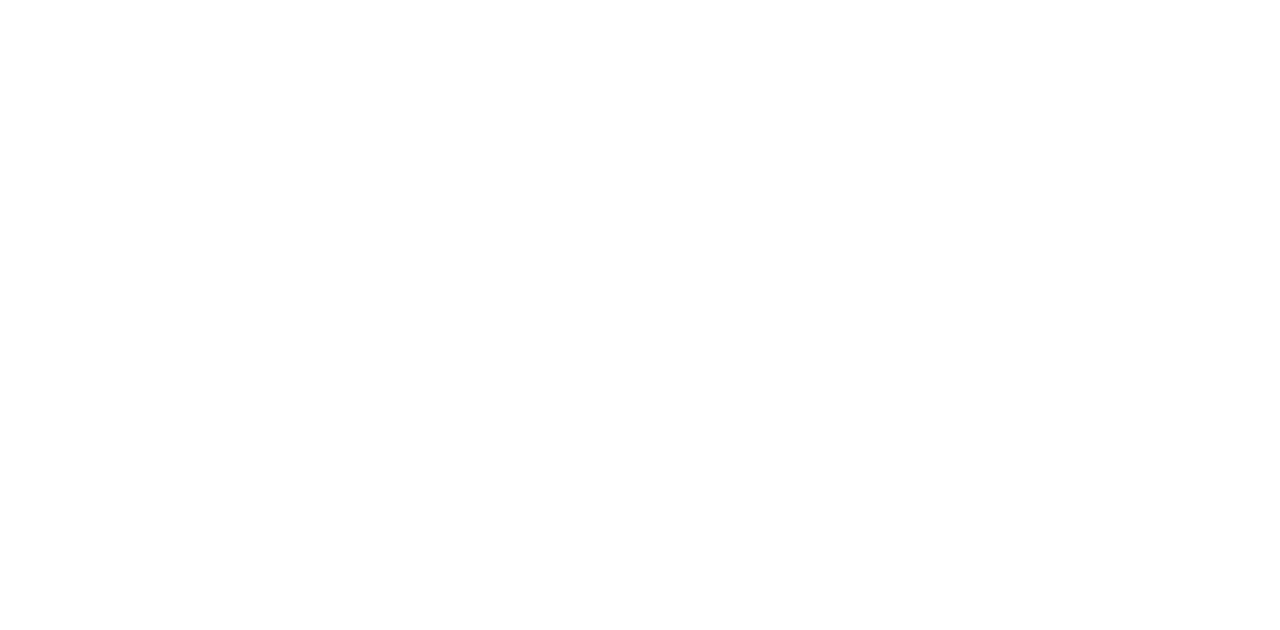
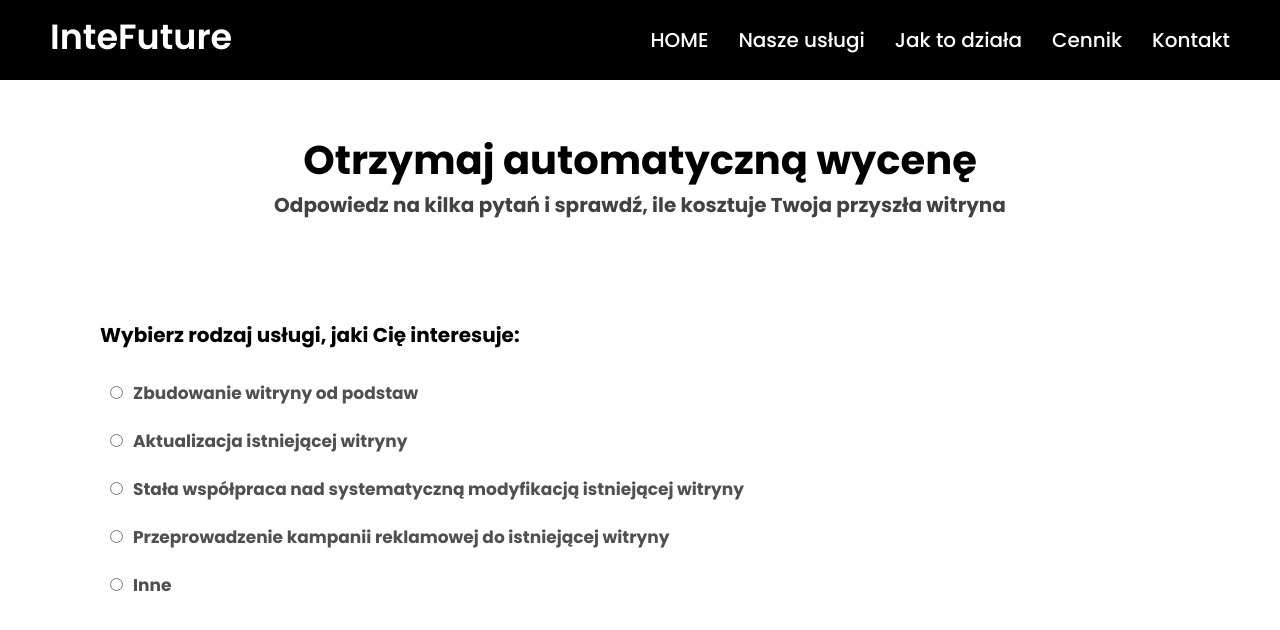
Before and after one commit to KamilCodemate/KamilCodemateWebsite, a React (Create React App) app: page /valuation in a window 1280 px wide. Before the commit this address had no page. Shown: the top 630 px of the page. Built offline with nearby package versions, Linux system fonts and the light colour scheme.

Commit message:
Some changes

```diff
--- a/src/App.tsx
+++ b/src/App.tsx
@@ -3,6 +3,7 @@
 import MainPage from './Pages/MainPage';
 import RequestForm from './Pages/RequestForm';
 import { BrowserRouter as Router, Route, Routes } from 'react-router-dom';
+import Valuation from './Pages/Valuation';
 function App() {
   return (
     <Router>
@@ -10,6 +11,7 @@
         <Routes>
           <Route path='/' element={<MainPage />} />
           <Route path='/request-form' element={<RequestForm />} />
+          <Route path='/valuation' element={<Valuation />} />
         </Routes>
       </div>
     </Router>
--- a/src/Pages/MainPage.tsx
+++ b/src/Pages/MainPage.tsx
@@ -46,7 +46,6 @@
         <div className='hero-right-col'>
           <img src={LaptopImage} alt='laptop' />
         </div>
-        M
       </div>
       <div id='services'>
         <Header title='Nasze usługi' description='Zobacz, z czym możemy Ci pomóc' type='blacked' />
--- /dev/null
+++ b/src/Pages/PageStyles/Valuation.scss
@@ -0,0 +1,77 @@
+@import url('https://fonts.googleapis.com/css2?family=Poppins:ital,wght@0,100;0,200;0,300;0,400;0,500;0,600;0,700;0,800;0,900;1,100;1,200;1,300;1,400;1,500;1,600;1,700;1,800;1,900&display=swap');
+* {
+  box-sizing: border-box;
+  margin: 0;
+  padding: 0;
+  font-family: 'Poppins', sans-serif;
+}
+body {
+  width: 100%;
+}
+.main-content {
+  min-height: 100vh;
+  background-color: white;
+  width: 100%;
+  padding-left: 100px;
+  padding-right: 100px;
+
+  .choose-option-title {
+    font-size: 20px;
+    font-weight: bold;
+  }
+  .choose-option-options {
+    display: flex;
+    flex-direction: column;
+    gap: 22px;
+    margin-top: 30px;
+    padding-left: 10px;
+
+    .choose-option-container {
+      color: rgb(80, 80, 80);
+      width: 100%;
+      font-size: 20px;
+      font-weight: bold;
+      font-size: 17px;
+      span {
+        margin-left: 10px;
+      }
+    }
+  }
+  .form-root {
+    width: 100%;
+    display: flex;
+    margin-top: 100px;
+    gap: 50px;
+    .left-col,
+    .right-col {
+      width: 50%;
+      min-height: 600px;
+    }
+    .left-col {
+      .left-col-title {
+        font-size: 18px;
+        color: rgb(60, 60, 60);
+        font-weight: bold;
+      }
+    }
+  }
+}
+.menu-slide-button {
+  fill: white;
+  color: white;
+
+  top: 20px;
+  left: 20px;
+  font-size: 50px;
+  display: none;
+  z-index: 999;
+  position: fixed;
+}
+.menu-slide-button:hover {
+  cursor: pointer;
+}
+@media only screen and (max-width: 1050px) {
+  .menu-slide-button {
+    display: block;
+  }
+}
--- /dev/null
+++ b/src/Pages/Valuation.tsx
@@ -0,0 +1,123 @@
+import React, { useState } from 'react';
+import MainNavbar from '../Components/MainNavbar';
+import Header from '../Components/Header';
+import './PageStyles/Valuation.scss';
+import CreateWebsiteFormBasicsList from '../Components/RequestFolderElements/CreateWebsiteFormBasicsList';
+
+const Valuation: React.FC = () => {
+  const [isMenuActive, activeMenu] = useState(false);
+  const [checkedRadio, setCheckedRadio] = useState('');
+  const [step, setStep] = useState<number>(1);
+  const slideButtonClicked = () => {
+    activeMenu(!isMenuActive);
+  };
+  const handleRadioChange = (event: React.ChangeEvent<HTMLInputElement>) => {
+    setCheckedRadio(event.target.value);
+    setStep(step + 1);
+  };
+
+  const ChooseOption = () => {
+    return (
+      <div className='choose-option-container'>
+        <div className='choose-option-title'>Wybierz rodzaj usługi, jaki Cię interesuje:</div>
+        <div className='choose-option-options'>
+          <div className='choose-option-container'>
+            <input
+              type='radio'
+              id='opt1'
+              className='choose-option-option'
+              name='choose-option-option'
+              value='opt1'
+              onChange={handleRadioChange}
+              checked={checkedRadio === 'opt1'}
+            />
+            <label htmlFor='opt1'>
+              <span>Zbudowanie witryny od podstaw</span>
+            </label>
+          </div>
+          <div className='choose-option-container'>
+            <input
+              type='radio'
+              id='opt2'
+              className='choose-option-option'
+              name='choose-option-option'
+              value='opt2'
+              onChange={handleRadioChange}
+              checked={checkedRadio === 'opt2'}
+            />
+            <label htmlFor='opt2'>
+              <span>Aktualizacja istniejącej witryny</span>
+            </label>
+          </div>
+          <div className='choose-option-container'>
+            <input
+              type='radio'
+              id='opt3'
+              className='choose-option-option'
+              name='choose-option-option'
+              value='opt3'
+              onChange={handleRadioChange}
+              checked={checkedRadio === 'opt3'}
+            />
+            <label htmlFor='opt3'>
+              <span>Stała współpraca nad systematyczną modyfikacją istniejącej witryny</span>
+            </label>
+          </div>
+          <div className='choose-option-container'>
+            <input
+              type='radio'
+              id='opt4'
+              className='choose-option-option'
+              name='choose-option-option'
+              value='opt4'
+              onChange={handleRadioChange}
+              checked={checkedRadio === 'opt4'}
+            />
+            <label htmlFor='opt4'>
+              <span>Przeprowadzenie kampanii reklamowej do istniejącej witryny</span>
+            </label>
+          </div>
+          <div className='choose-option-container'>
+            <input
+              type='radio'
+              id='opt5'
+              className='choose-option-option'
+              name='choose-option-option'
+              value='opt5'
+              onChange={handleRadioChange}
+              checked={checkedRadio === 'opt5'}
+            />
+            <label htmlFor='opt5'>
+              <span>Inne</span>
+            </label>
+          </div>
+        </div>
+      </div>
+    );
+  };
+
+  const returnStep = () => {
+    switch (step) {
+      case 1:
+        return <ChooseOption />;
+
+      default:
+        return <ChooseOption />;
+    }
+  };
+
+  return (
+    <div className='valuation'>
+      <MainNavbar isActive={isMenuActive} />
+      <div className='main-content'>
+        <Header
+          title='Otrzymaj automatyczną wycenę'
+          description='Odpowiedz na kilka pytań i sprawdź, ile kosztuje Twoja przyszła witryna'
+          type='blacked'
+        />
+        {returnStep()}
+      </div>
+    </div>
+  );
+};
+export default Valuation;
```
